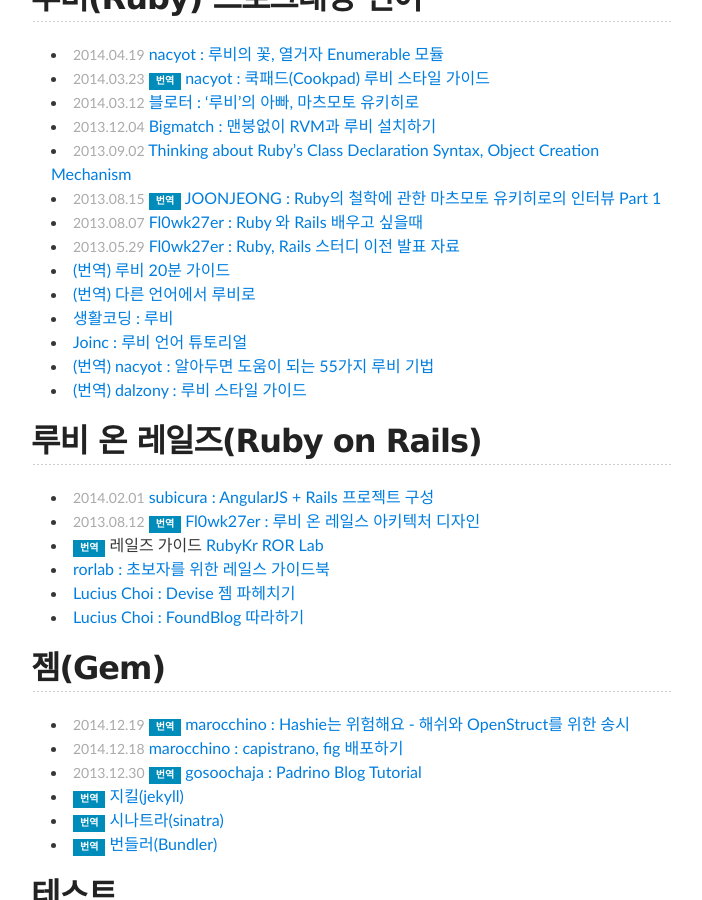
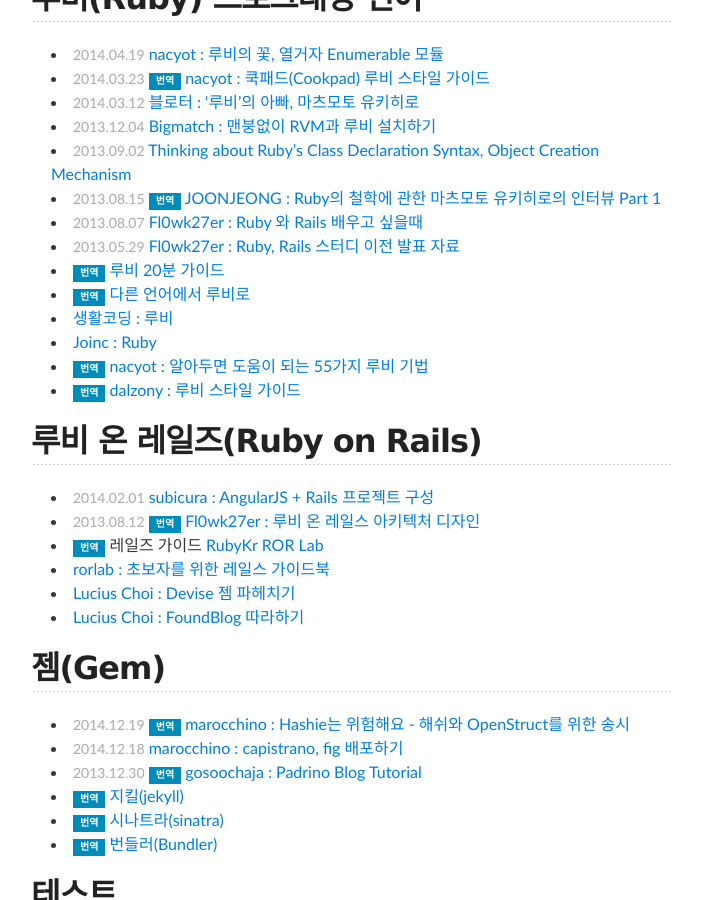
Before and after one commit to rubykr/rubykr.github.io, a Jekyll site: the page built from index.md, in a window 1280 px wide and 900 px high, scrolled down 328 px. Shown: the whole window, without its empty margins (289-991 px from the left). Built offline with Jekyll 4.4.1, drawn with Linux system fonts in a browser that asks for light colours; comment, search, counter and statistics services are not loaded.

Commit message:
Translated tags, fix joinc link

```diff
--- a/index.md
+++ b/index.md
@@ -18,12 +18,12 @@
 - <span class='date'>2013.08.15</span> [<span class='tag'>번역</span> JOONJEONG : Ruby의 철학에 관한 마츠모토 유키히로의 인터뷰 Part 1](http://we.weirdmeetup.com/ruby의-철학에-관한-마츠모토-유키히로의-인터뷰-part-1/)
 - <span class='date'>2013.08.07</span> [Fl0wk27er : Ruby 와 Rails 배우고 싶을때](http://flowkater.github.io/blog/2013/08/07/ruby-and-rails-learning-resource/)
 - <span class='date'>2013.05.29</span> [Fl0wk27er : Ruby, Rails 스터디 이전 발표 자료](http://flowkater.github.io/blog/2013/05/29/be-a-rubyist-1-2/)
-- [(번역) 루비 20분 가이드](https://www.ruby-lang.org/ko/documentation/quickstart/)
-- [(번역) 다른 언어에서 루비로](https://www.ruby-lang.org/ko/documentation/ruby-from-other-languages/)
+- [<span class='tag'>번역</span> 루비 20분 가이드](https://www.ruby-lang.org/ko/documentation/quickstart/)
+- [<span class='tag'>번역</span> 다른 언어에서 루비로](https://www.ruby-lang.org/ko/documentation/ruby-from-other-languages/)
 - [생활코딩 : 루비](http://opentutorials.org/course/742/4554)
-- [Joinc : 루비 언어 튜토리얼](http://www.joinc.co.kr/modules/moniwiki/wiki.php/Site/Ruby/Tutorial01)
-- [(번역) nacyot : 알아두면 도움이 되는 55가지 루비 기법](https://gist.github.com/nacyot/7624036)
-- [(번역) dalzony : 루비 스타일 가이드](https://github.com/dalzony/ruby-style-guide/blob/master/README-koKR.md)
+- [Joinc : Ruby](http://www.joinc.co.kr/modules/moniwiki/wiki.php/Site/Ruby)
+- [<span class='tag'>번역</span> nacyot : 알아두면 도움이 되는 55가지 루비 기법](https://gist.github.com/nacyot/7624036)
+- [<span class='tag'>번역</span> dalzony : 루비 스타일 가이드](https://github.com/dalzony/ruby-style-guide/blob/master/README-koKR.md)
 
 ## 루비 온 레일즈(Ruby on Rails)
 {: #rails}
```
